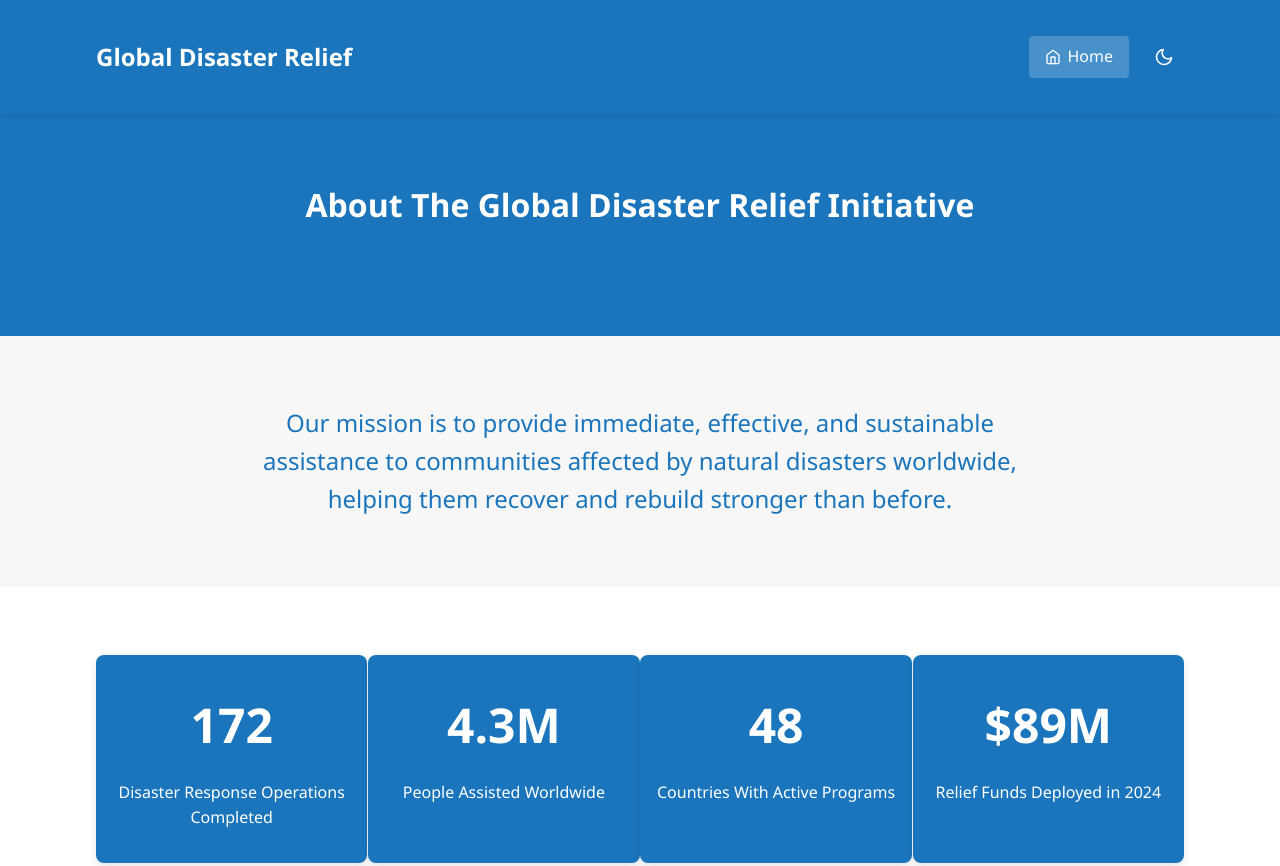
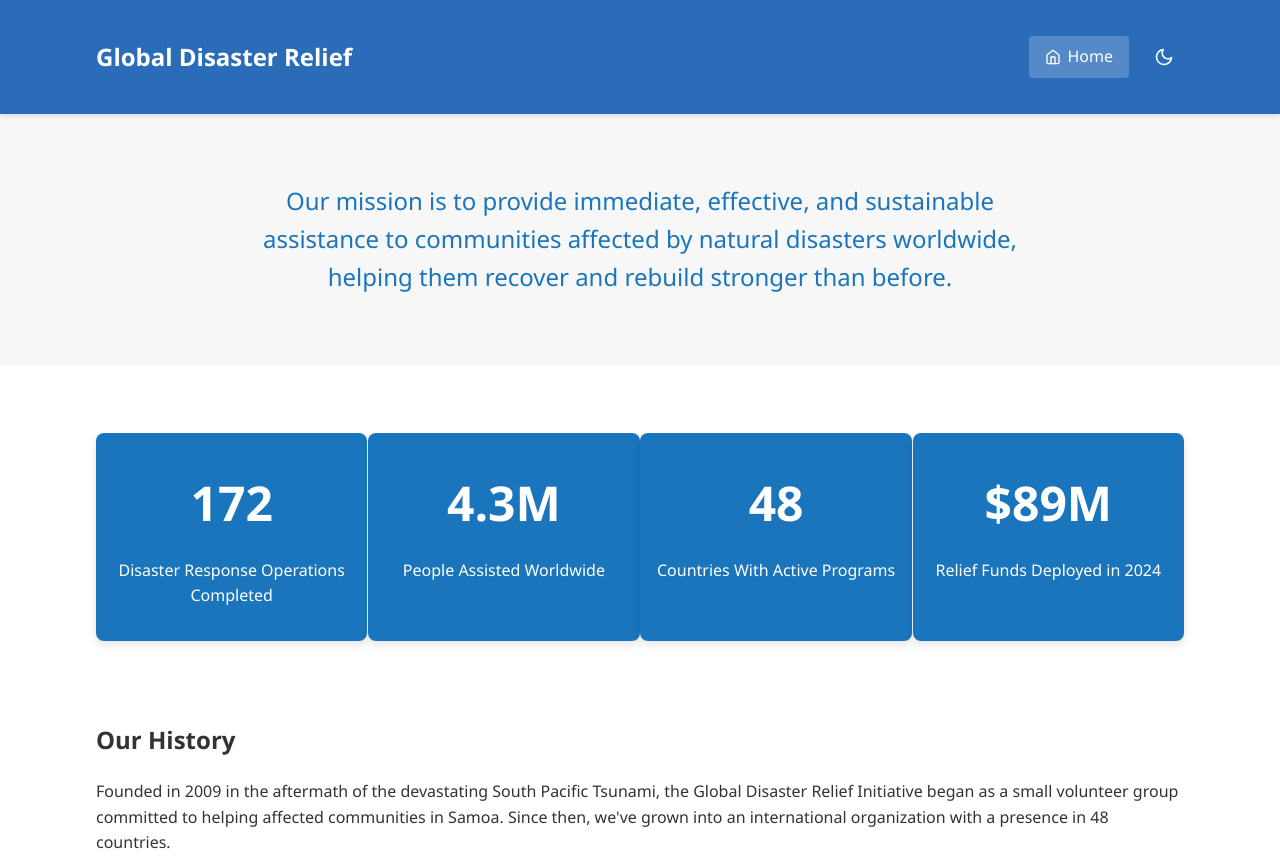
Before and after one commit to swagg-shetty/RescueWeb, a website: page about.html in a window 1280 px wide. Shown: the top 866 px of the page. Drawn offline with Linux system fonts and the light colour scheme.

Commit message:
Update about.html

```diff
--- a/about.html
+++ b/about.html
@@ -3,7 +3,7 @@
 <head>
     <meta charset="UTF-8">
     <meta name="viewport" content="width=device-width, initial-scale=1.0">
-    <title>About Us - Global Disaster Relief Initiative</title>
+    <title>RescueWeb</title>
     <style>
         :root {
             --primary-color: #1a75bc;
@@ -43,7 +43,7 @@
         }
 
         nav {
-            background-color: var(--primary-color);
+            background-color: #2b6cb9;
             padding: 1rem 0;
             box-shadow: 0 2px 5px var(--shadow-color);
             position: sticky;
@@ -250,11 +250,11 @@
         </div>
     </nav>
 
-    <header>
+    <!-- <header>
         <div class="container">
-            <h1>About The Global Disaster Relief Initiative</h1>
+            <h1>About The Disaster Relief Initiative</h1>
         </div>
-    </header>
+    </header> -->
 
     <section class="mission-container">
         <div class="container">
@@ -333,7 +333,7 @@
                 <li>77 Regional Coordinators</li>
             </ul>
             <p>Additionally, we partner with 140 local organizations across the globe to ensure our response is culturally sensitive and aligned with community needs.</p>
-
+            <br><hr><br>
             <h3>Financial Transparency</h3>
             <p>We're committed to transparency and responsible stewardship of resources:</p>
             <ul>
```
